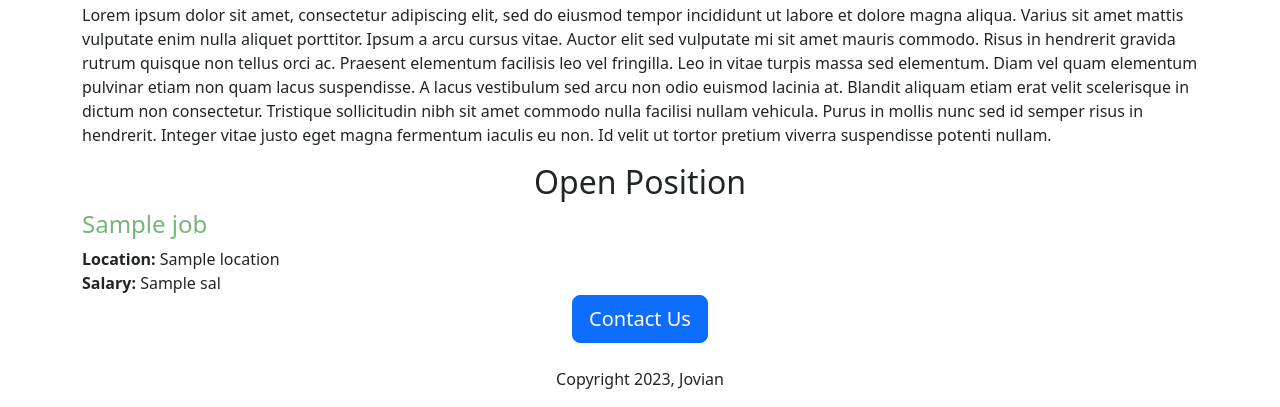
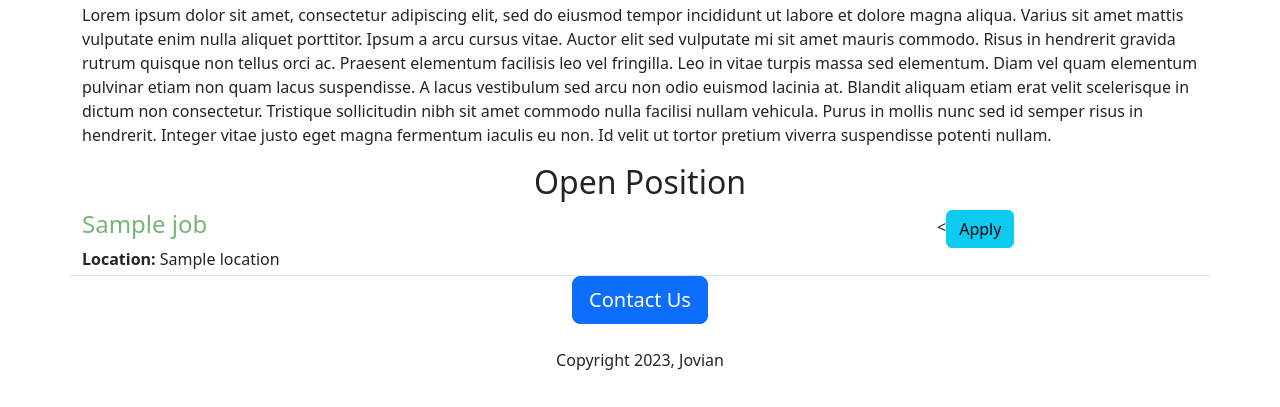
Before and after one commit to abhilashkumar123/jovian-careers-website, a Flask app: template templates/home.html in a window 1280 px wide. Shown: the part 843-1250 px from the top of the page. After the commit the page ends 1213 px from the top, so only its background shows below. Run offline with Flask 2, Linux system fonts and the light colour scheme; the template is opened without the code that fills it: most values are stand-ins (such as "Sample title", 1, 10 or a date in 2020).

Commit message:
Added job and apply button

```diff
--- a/templates/home.html
+++ b/templates/home.html
@@ -22,24 +22,13 @@
     <p>
       Lorem ipsum dolor sit amet, consectetur adipiscing elit, sed do eiusmod tempor incididunt ut labore et dolore magna aliqua. Varius sit amet mattis vulputate enim nulla aliquet porttitor. Ipsum a arcu cursus vitae. Auctor elit sed vulputate mi sit amet mauris commodo. Risus in hendrerit gravida rutrum quisque non tellus orci ac. Praesent elementum facilisis leo vel fringilla. Leo in vitae turpis massa sed elementum. Diam vel quam elementum pulvinar etiam non quam lacus suspendisse. A lacus vestibulum sed arcu non odio euismod lacinia at. Blandit aliquam etiam erat velit scelerisque in dictum non consectetur. Tristique sollicitudin nibh sit amet commodo nulla facilisi nullam vehicula. Purus in mollis nunc sed id semper risus in hendrerit. Integer vitae justo eget magna fermentum iaculis eu non. Id velit ut tortor pretium viverra suspendisse potenti nullam.
     </p>
+      <!-- below written code related to jobs opening can be placed at different file. Just import that file here -->
+
   <h2 class="text-center" mt-2 mb-4>Open Position </h2>
     <div>
       <!-- {{jobs}} :- Syntax to See variable value -->
       {% for job in jobs %}
-        <div style = "margin-bottom=16px;">
-          <h4 style = "color:rgb(120,180,120);
-            margin-  bottom:4px;">
-            {{job['title']}}
-          </h4>
-           <div>
-             <b> Location: </b>{{job['Location']}}
-           </div>
-          {% if 'sal' %}
-           <div>
-             <b> Salary: </b>{{job['Sal']}}
-           </div>
-          {% endif %}
-        </div>
+        {% include 'jobitem.html' %}
       {% endfor %}
     </div>
       <div class="text-center">
--- /dev/null
+++ b/templates/jobitem.html
@@ -0,0 +1,19 @@
+<div class="border-bottom row" style = "margin-bottom=16px;padding-bottom:4px;">
+  <div class="col-9">
+    <h4 style = "color:rgb(120,180,120);
+      margin-  bottom:4px;">
+      {{job['title']}}
+    </h4>
+     <div>
+       <b> Location: </b>{{job['Location']}}
+     </div>
+    {% if 'Sal' in job %}
+     <div>
+       <b> Salary: </b>{{job['Sal']}}
+     </div>
+    {% endif %}
+  </div>
+  <div class="col-3">
+  <<button type="button" class="btn btn-info">Apply</button>
+  </div>
+</div>
```
